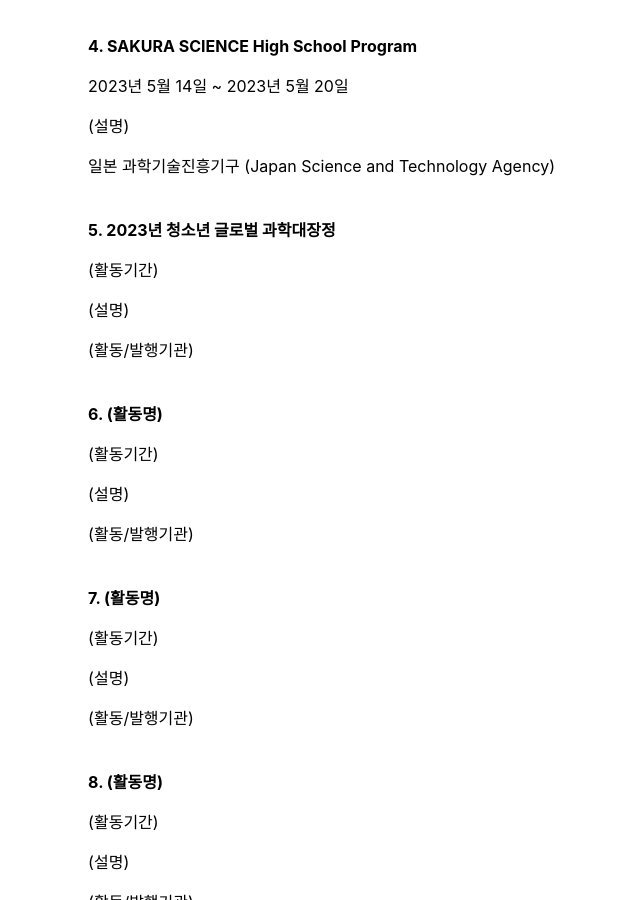
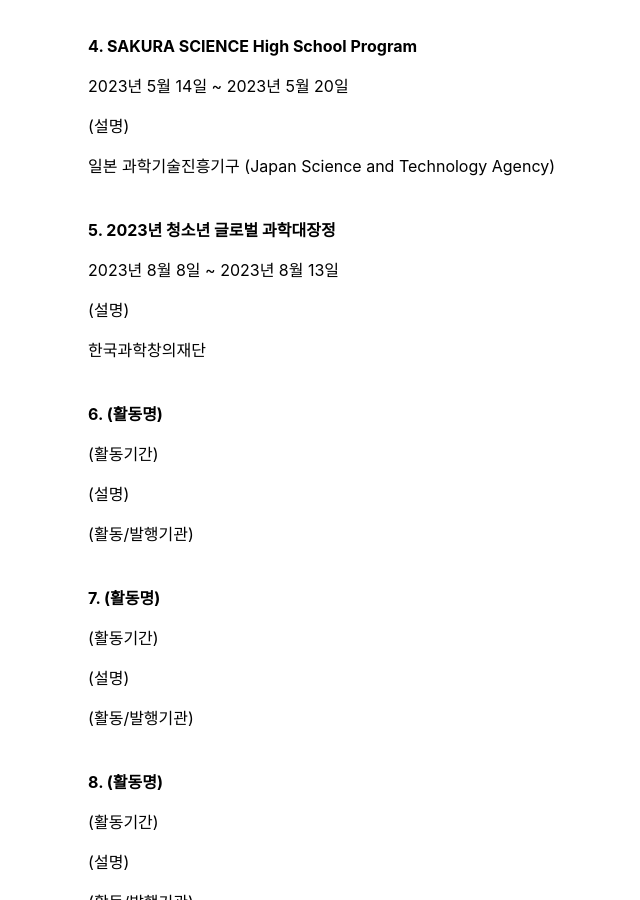
Before and after one commit to mino-jeong/mino-jeong.github.io, a Jekyll site: the page built from postech.md, in a window 1280 px wide and 900 px high, scrolled down 954 px. Shown: the whole window, without its empty margins (215-855 px from the left). Built offline with Jekyll 4.4.1, drawn with Linux system fonts in a browser that asks for light colours.

Commit message:
Update postech.yml

```diff
--- a/_data/postech.yml
+++ b/_data/postech.yml
@@ -30,9 +30,9 @@
   institution: '일본 과학기술진흥기구 (Japan Science and Technology Agency)'
 
 - title: '5. 2023년 청소년 글로벌 과학대장정'
-  date: '(활동기간)'
+  date: '2023년 8월 8일 ~ 2023년 8월 13일'
   description: '(설명)'
-  institution: '(활동/발행기관)'
+  institution: '한국과학창의재단'
 
 - title: '6. (활동명)'
   date: '(활동기간)'
```
